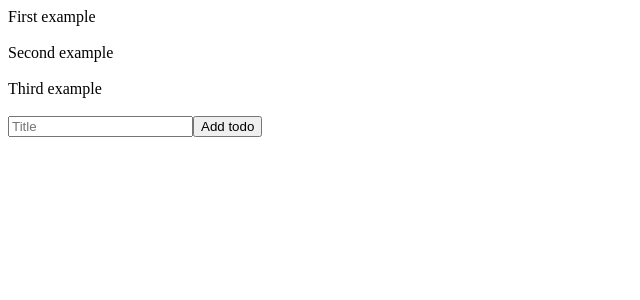
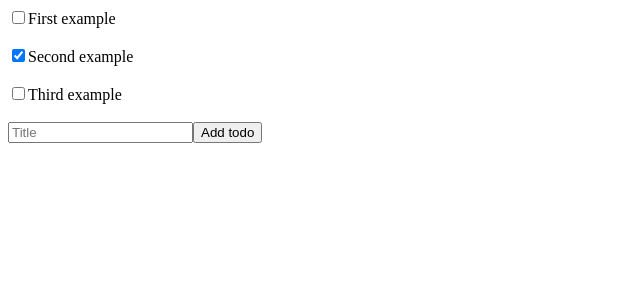
Before and after one commit to nikandlv/todos, a React (Create React App) app: page / in a window 1280 px wide. Shown: the top 300 px of the page, without its empty margins (0-640 px from the left). Built offline with nearby package versions, Linux system fonts and the light colour scheme.

Commit message:
Added check todo feature

```diff
--- a/src/app/Components/Todo.tsx
+++ b/src/app/Components/Todo.tsx
@@ -1,10 +1,17 @@
 import { ITodo } from 'app/Types/Todo'
 
-export interface ITodoProps extends ITodo {}
+export interface ITodoProps extends ITodo {
+    onChange: (id: number, checked: boolean) => void
+}
 
-export default function Todo({ title }: ITodoProps) {
+export default function Todo({ id, title, checked, onChange }: ITodoProps) {
     return (
         <div>
+            <input
+                type="checkbox"
+                checked={checked}
+                onClick={() => onChange(id, !checked)}
+            />
             <span>{title}</span>
             <br />
             <br />
--- a/src/app/Layouts/Todos.tsx
+++ b/src/app/Layouts/Todos.tsx
@@ -1,14 +1,32 @@
 import { ITodoList } from 'app/Types/Todo'
 import Todo from 'app/Components/Todo'
+import { useCallback } from 'react'
 export interface ITodosProps {
     todos: ITodoList
+    setTodos: (todos: ITodoList) => void
 }
 
-export default function Todos({ todos }: ITodosProps) {
+export default function Todos({ todos, setTodos }: ITodosProps) {
+    const checkTodo = useCallback(
+        (id: number, checked: boolean) =>
+            setTodos(
+                todos.map((todo) => {
+                    if (todo.id === id) {
+                        return {
+                            ...todo,
+                            checked,
+                        }
+                    }
+                    return todo
+                })
+            ),
+        [todos, setTodos]
+    )
+
     return (
         <div>
             {todos.map((todo) => (
-                <Todo key={todo.id} {...todo} />
+                <Todo onChange={checkTodo} key={todo.id} {...todo} />
             ))}
         </div>
     )
--- a/src/app/index.tsx
+++ b/src/app/index.tsx
@@ -8,7 +8,7 @@ export default function App() {
     const [todos, setTodos] = useState(ExampleTodos)
     return (
         <Wrapper>
-            <Todos todos={todos} />
+            <Todos todos={todos} setTodos={setTodos} />
             <TodoForm todos={todos} setTodos={setTodos} />
         </Wrapper>
     )
```
Also changed, not shown: 2 other files (tests, documents, lock files or other folders).
